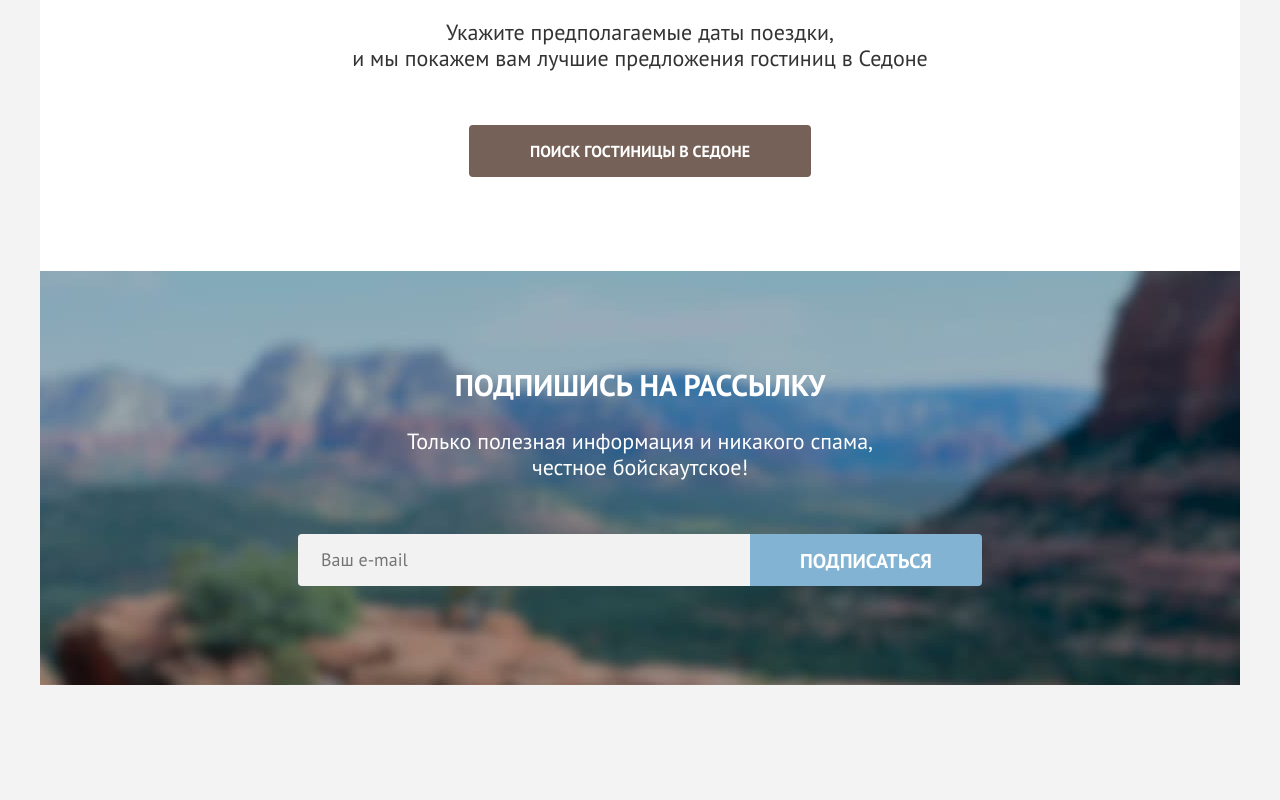
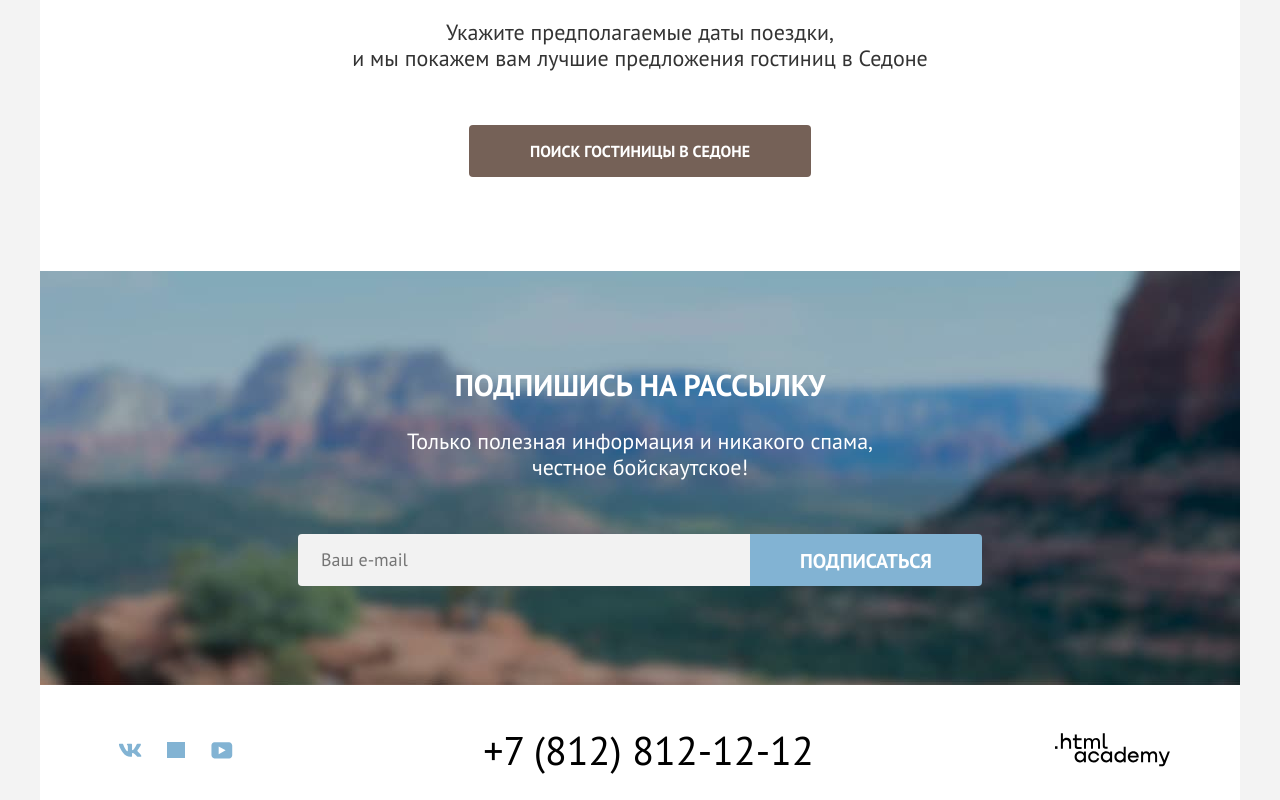
Before and after one commit to Valehorn/sedona-react, a React (Vite) app: page / in a window 1280 px wide. Shown: the part 2763-3563 px from the top of the page. Before the commit the page ends 3448 px from the top, so only its background shows below. Built offline with nearby package versions, Linux system fonts and the light colour scheme; grey boxes are pictures that could not be loaded.

Commit message:
компонент footer

```diff
--- a/src/blocks/footer/footer.jsx
+++ b/src/blocks/footer/footer.jsx
@@ -1,8 +1,44 @@
 import './footer.scss';
+import htmlAcademyLogo from '../../assets/image/icons/htmlacademy-logo.svg';
+import SocialLink from '../../components/socialLink/socialLink';
 
 function Footer() {
+  const footerSocial = [
+    {
+      social: 'vk',
+      href: 'https://htmlacademy.ru/',
+    },
+    {
+      social: 'telegram',
+      href: 'https://t.me/htmlacademy',
+    },
+    {
+      social: 'youtube',
+      href: 'https://www.youtube.com/user/htmlacademyru',
+    }
+  ];
+
   return (
-    <footer className="footer"></footer>
+    <footer className="footer">
+      <div className="footer__container">
+        <ul className="footer__social-list">
+          {footerSocial.map((socialData, index) => {
+            return (
+              <li className="footer__social-item" key={index}>
+                <SocialLink
+                  social={socialData.social}
+                  href={socialData.href}
+                />
+              </li>
+            );
+          })}
+        </ul>
+        <a className="footer__tel" href="tel:78128121212" draggable="false">+7 (812) 812-12-12</a>
+        <a className="footer__develop-logo-link" href="https://htmlacademy.ru/" draggable="false">
+          <img className="footer__develop-logo-image" src={htmlAcademyLogo} alt="Лого htmlAcademy" width="115" height="34" draggable="false" />
+        </a>
+      </div>
+    </footer>
   );
 }
 
--- a/src/blocks/footer/footer.scss
+++ b/src/blocks/footer/footer.scss
@@ -1,3 +1,51 @@
 .footer {
-  position: relative;
+  padding: 45px 0 30px 0;
 }
+
+.footer__container {
+  display: flex;
+  flex-wrap: wrap;
+  justify-content: space-between;
+  align-items: center;
+  width: 100%;
+  max-width: 1060px;
+  margin: 0 auto;
+}
+
+.footer__social-list {
+  display: flex;
+  gap: 6px;
+  list-style: none;
+  max-width: 270px;
+  margin: 0;
+  padding: 0;
+}
+
+
+.footer__tel {
+  display: block;
+  font-size: 40px;
+  font-style: normal;
+  line-height: 40px;
+  text-decoration: none;
+  color: #000000;
+}
+
+.footer__develop-logo-link,
+.footer__tel {
+  display: block;
+  transition: opacity 0.3s ease;
+
+  img {
+    display: block;
+  }
+
+  &:hover,
+  &:focus-visible {
+    opacity: 0.6;
+  }
+
+  &:active {
+    opacity: 1;
+  }
+}
--- /dev/null
+++ b/src/components/socialLink/social-link.scss
@@ -0,0 +1,51 @@
+@use '../../global/variables.scss' as vars;
+
+.social-link {
+  --mask-image: 0;
+  --mask-size: 0;
+
+  position: relative;
+  display: flex;
+  align-items: center;
+  justify-content: center;
+  width: 40px;
+  height: 40px;
+  padding: 11px;
+
+  &::after {
+    position: absolute;
+    content: "";
+    mask-image: var(--mask-image);
+    mask-size: var(--mask-size);
+    mask-repeat: no-repeat;
+    mask-position: center;
+    background-color: vars.$primary-bg-color;
+    width: 24px;
+    height: 17px;
+    transition: background-color 0.3s ease;
+  }
+
+  &:hover::after,
+  &:focus-visible::after {
+    background-color: #68a2ca;
+  }
+
+  &:active::after {
+    background-color: #2c6083;
+  }
+}
+
+.social-link--vk {
+  --mask-image: url("../../assets/image/icons/vk-logo.svg");
+  --mask-size: 24px 14px;
+}
+
+.social-link--telegram {
+  --mask-image: url("../../assets/image/icons/telegram-logo.svg");
+  --mask-size: 18px 16px;
+}
+
+.social-link--youtube {
+  --mask-image: url("../../assets/image/icons/youtube-logo.svg");
+  --mask-size: 22px 17px;
+}
--- /dev/null
+++ b/src/components/socialLink/socialLink.jsx
@@ -0,0 +1,15 @@
+import './social-link.scss';
+
+function SocialLink({ social, classSection, href }) {
+  return (
+    <a
+      className={`social-link ${classSection ? `${classSection}__social-link` : ''} ${social ? `social-link--${social}` : ''}`}
+      href={href}
+      draggable="false"
+    >
+      <span className="visually-hidden">Страница {social}</span>
+    </a>
+  );
+}
+
+export default SocialLink;
```
